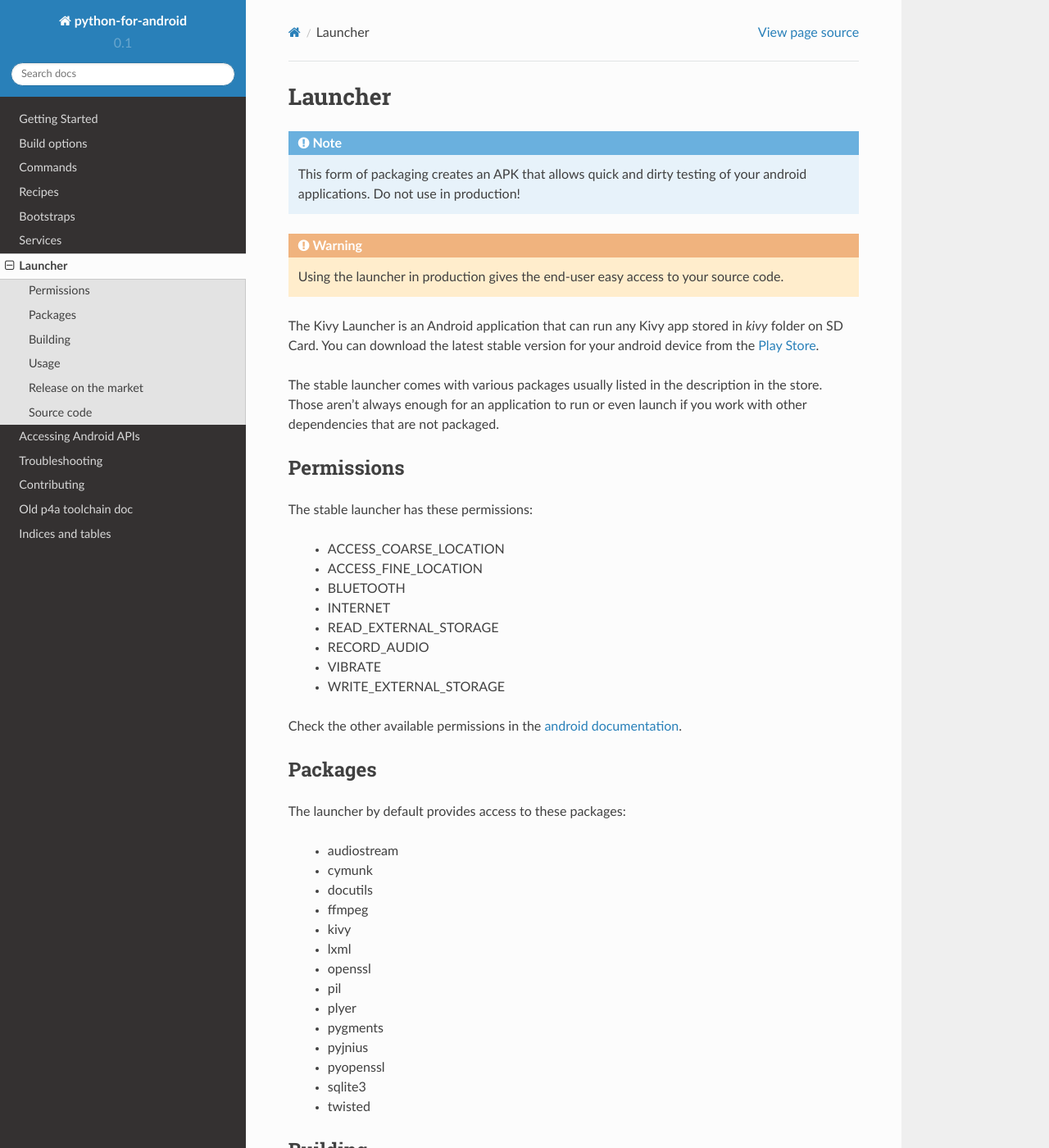
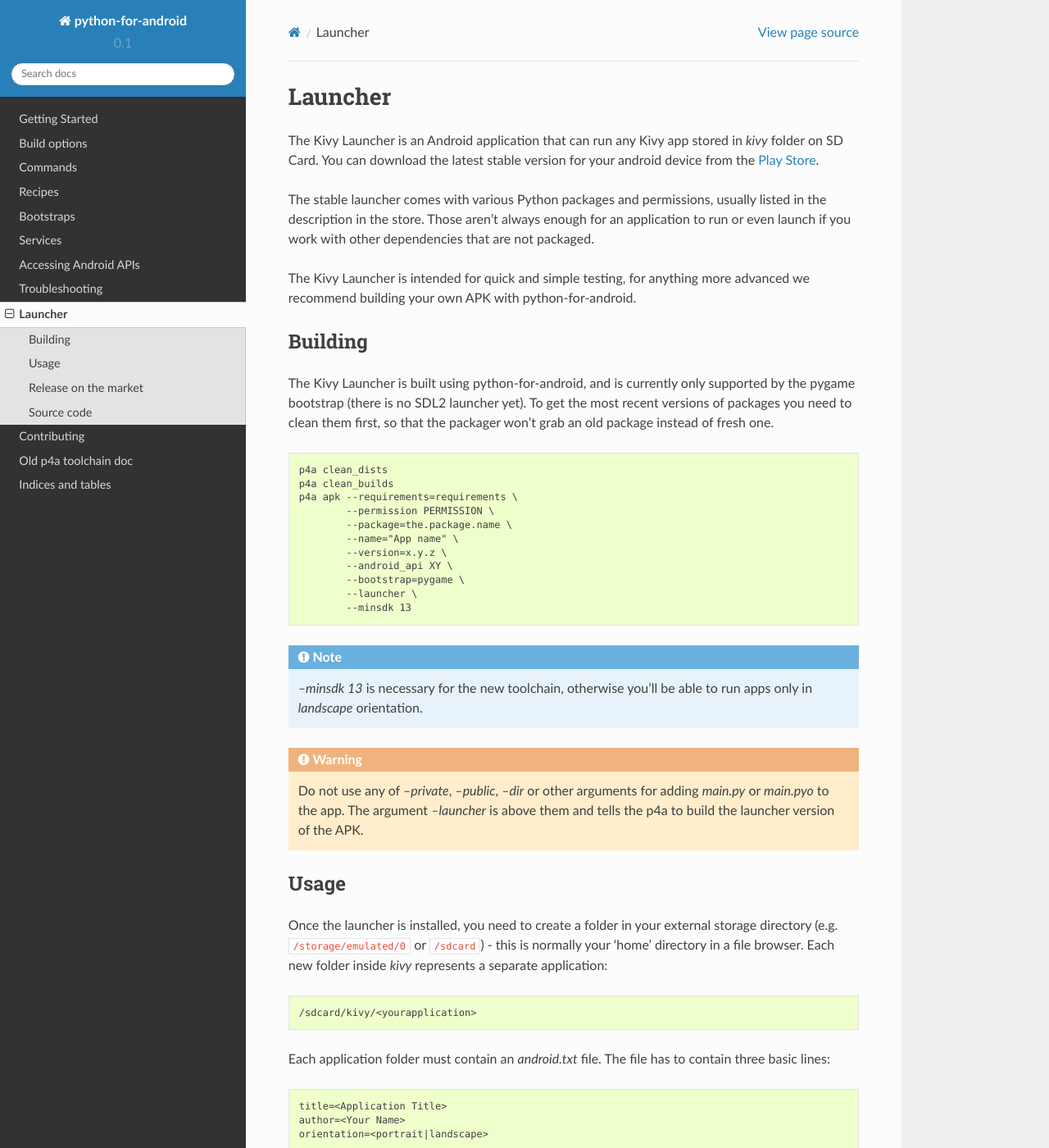
Before and after one commit to kivy/python-for-android, a Sphinx documentation site: the page built from doc/source/launcher.rst, in a window 1280 px wide and 1400 px high. Shown: the whole window at 82% size. Built offline with Sphinx 7.4.7 and the Read the Docs theme 2.0.0, drawn with Linux system fonts in a browser that asks for light colours; pages that are not in the unit, such as notebooks, are missing from menus; some of the changed text lies outside the part shown.

Commit message:
Changed launcher doc

```diff
--- a/doc/source/index.rst
+++ b/doc/source/index.rst
@@ -32,9 +32,9 @@ Contents
    recipes
    bootstraps
    services
-   launcher
    apis
    troubleshooting
+   launcher
    contribute
    old_toolchain/index.rst
 
--- a/doc/source/launcher.rst
+++ b/doc/source/launcher.rst
@@ -2,76 +2,29 @@
 
 Launcher
 ========
-
-.. note::
-
-    This form of packaging creates an APK that allows quick and dirty testing
-    of your android applications. Do not use in production!
-
-.. warning::
-
-    Using the launcher in production gives the end-user easy access to your
-    source code.
 
 The Kivy Launcher is an Android application that can run any Kivy app
 stored in `kivy` folder on SD Card. You can download the latest stable
 version for your android device from the
 `Play Store <https://play.google.com/store/apps/details?id=org.kivy.pygame>`_.
 
-The stable launcher comes with various packages usually listed in the
-description in the store. Those aren't always enough for an application to run
-or even launch if you work with other dependencies that are not packaged.
+The stable launcher comes with various Python packages and
+permissions, usually listed in the description in the store. Those
+aren't always enough for an application to run or even launch if you
+work with other dependencies that are not packaged.
 
-Permissions
------------
-
-The stable launcher has these permissions:
-
- - ACCESS_COARSE_LOCATION
- - ACCESS_FINE_LOCATION
- - BLUETOOTH
- - INTERNET
- - READ_EXTERNAL_STORAGE
- - RECORD_AUDIO
- - VIBRATE
- - WRITE_EXTERNAL_STORAGE
-
-.. |perm_docs| replace:: android documentation
-
-.. _perm_docs:
-    https://developer.android.com/guide/topics/security/permissions.html
-
-Check the other available permissions in the |perm_docs|_.
-
-Packages
---------
-
-The launcher by default provides access to these packages:
-
- - audiostream
- - cymunk
- - docutils
- - ffmpeg
- - kivy
- - lxml
- - openssl
- - pil
- - plyer
- - pygments
- - pyjnius
- - pyopenssl
- - sqlite3
- - twisted
+The Kivy Launcher is intended for quick and simple testing, for
+anything more advanced we recommend building your own APK with
+python-for-android.
 
 Building
 --------
 
-To keep up with the most recent Kivy and be able to run more than one app
-without building over and over a launcher with kivy `master` branch together
-with additional packager most of your apps use are necessary. To build it
-you'll need pygame bootstrap (launcher is not available in sdl2 yet). To get
-the most recent versions of packages you need to clean them first, so that
-the packager won't grab an old package instead of fresh one.
+The Kivy Launcher is built using python-for-android, and is currently
+only supported by the pygame bootstrap (there is no SDL2 launcher
+yet). To get the most recent versions of packages you need to clean
+them first, so that the packager won't grab an old package instead of
+fresh one.
 
 .. highlight:: none
 
@@ -100,45 +53,39 @@ the packager won't grab an old package instead of fresh one.
     adding `main.py` or `main.pyo` to the app. The argument `--launcher` is
     above them and tells the p4a to build the launcher version of the APK.
 
-The power of the launcher is in its capability to run multiple apps from
-source, which means the more packages you include, the more stable your
-installation will be and the less times you'll need to update it or do anything
-else with it except running apps. The necessary stuff is about 6 - 8MB big and
-additional packages won't increase the size that much, which is definitelly
-an advantage if there are more than two apps for testing.
-
 Usage
 -----
 
-Once the launcher is installed, you need to create a folder on your sdcard
-(`/sdcard/kivy`). Each new folder inside `kivy` represents a separate
-application.
-
-::
+Once the launcher is installed, you need to create a folder in your
+external storage directory (e.g. ``/storage/emulated/0`` or
+``/sdcard``) - this is normally your 'home' directory in a file
+browser. Each new folder inside `kivy` represents a
+separate application::
 
     /sdcard/kivy/<yourapplication>
 
-To tell the launcher to even see your application you have to have
-`android.txt` file in your app's folder. The file has to contain three basic
+Each application folder must contain an
+`android.txt` file. The file has to contain three basic
 lines::
 
     title=<Application Title>
     author=<Your Name>
     orientation=<portrait|landscape>
 
-The file is editable so you can change for example orientation or name. You
-aren't allowed to change permissions however, so before building the launcher
-decide carefully what permissions do you need.
+The file is editable so you can change for example orientation or
+name. These are the only options dynamically configurable here,
+although when the app runs you can call the Android API with PyJNIus
+to change other settings.
 
-After you set your `android.txt` file, you can now run the launcher and start
-any available app from the list.
+After you set your `android.txt` file, you can now run the launcher
+and start any available app from the list.
 
 Release on the market
 ---------------------
 
-Launcher is released on Google Play with each new Kivy stable branch. Master
-branch is not suitable for a regular user because it changes quickly and needs
-testing.
+Launcher is released on Google Play with each new Kivy stable
+branch. The master branch is not suitable for a regular user because
+it changes quickly and needs testing.
 
 Source code
 -----------
@@ -150,5 +97,4 @@ Source code
     pythonforandroid/bootstraps/pygame/build/src/org/renpy/android
 
 If you feel confident, feel free to improve the launcher. You can find the
-source code at |renpy|_. Change the link if you want to contribute to other
-than pygame bootstrap.
+source code at |renpy|_.
```
